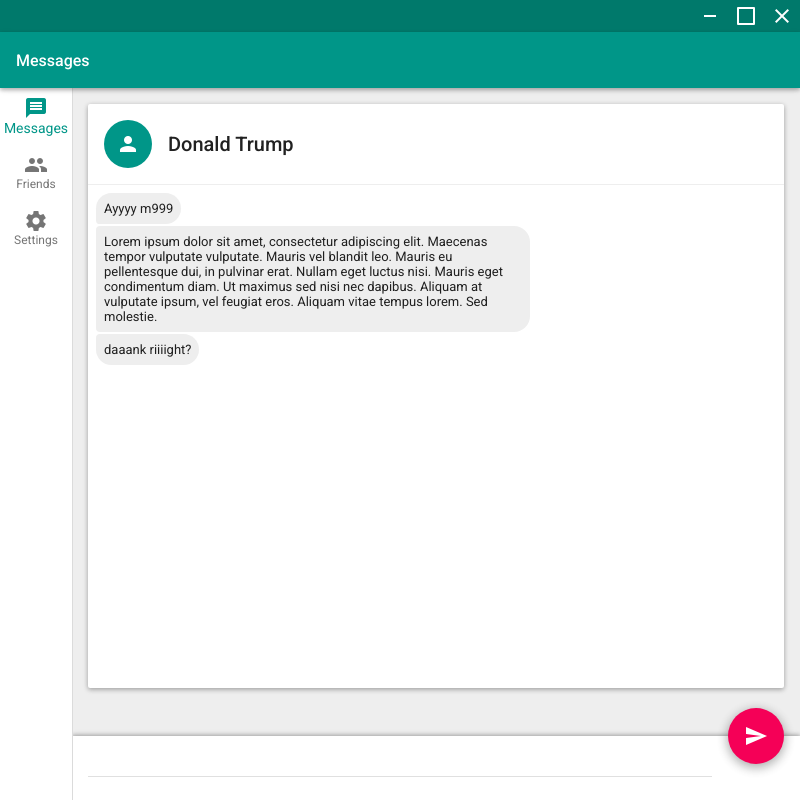
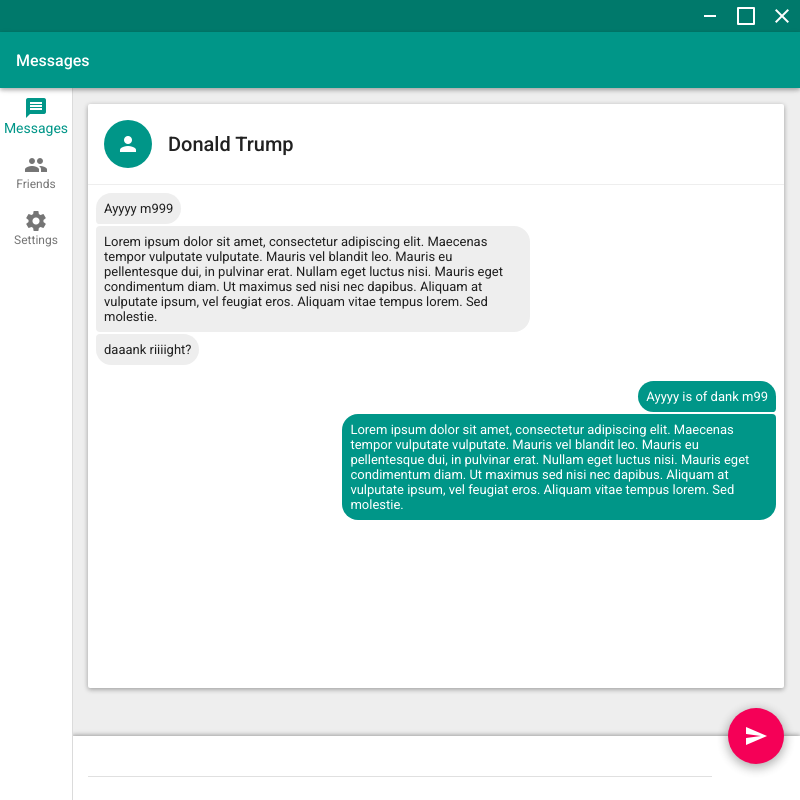
Before and after one commit to AxelMatstoms/aXelMPP, an Electron app: page index.html in a window 800 px wide. Both pictures are taken after a click on the element 436 px from the left and 225 px from the top of the page. Drawn offline with Linux system fonts and the light colour scheme; no server answers.

Commit message:
further worked on chat

```diff
--- a/index.html
+++ b/index.html
@@ -50,7 +50,7 @@
 
     <div class="tab-container">
         <div class="tab" id="tab-messages">
-            <div class="main-content-container">
+            <div class="main-content-container--horizontal">
                 <div class="main-content">
                     <div class="message-latest">
                         <div class="message-latest__avatar">
@@ -122,7 +122,7 @@
             <h1>settings</h1>
         </div>
         <div class="tab" id="tab-chat">
-            <div class="main-content-container main-content-container--fh">
+            <div class="main-content-container--vertical">
                 <div class="main-content">
                     <div class="chat-header">
                         <div class="message-latest__avatar">
@@ -131,7 +131,7 @@
                         <p class="chat-person-name">Donald Trump</p>
                     </div>
                     <div class="conversation-area">
-                        <div class="message-group received">
+                        <div class="message-group received-message">
                             <div class="chat-message md-body1">
                               Ayyyy m999
                             </div>
@@ -140,6 +140,14 @@
                             </div>
                             <div class="chat-message md-body1">
                               daaank riiiight?
+                            </div>
+                        </div>
+                        <div class="message-group sent-message">
+                            <div class="chat-message md-body1">
+                              Ayyyy is of dank m99
+                            </div>
+                            <div class="chat-message md-body1">
+                              Lorem ipsum dolor sit amet, consectetur adipiscing elit. Maecenas tempor vulputate vulputate. Mauris vel blandit leo. Mauris eu pellentesque dui, in pulvinar erat. Nullam eget luctus nisi. Mauris eget condimentum diam. Ut maximus sed nisi nec dapibus. Aliquam at vulputate ipsum, vel feugiat eros. Aliquam vitae tempus lorem. Sed molestie.
                             </div>
                         </div>
                     </div>
--- a/style/style.scss
+++ b/style/style.scss
@@ -150,14 +150,18 @@
     height: 100%;
 }
 
-.main-content-container {
+.main-content-container--horizontal {
+    display: flex;
+    justify-content: center;
+    flex-direction: row;
+}
+
+.main-content-container--vertical {
+    height: 100%;
     display: flex;
     justify-content: space-between;
     flex-direction: column;
-}
-
-.main-content-container--fh {
-    height: 100%;
+    align-items: stretch;
 }
 
 .main-content {
@@ -165,6 +169,7 @@
     display: flex;
     flex-direction: column;
     flex-grow: 1;
+    align-self: center;
     transition: all 0.2s;
 }
 
@@ -230,6 +235,7 @@
 
 .typing-area {
     height: 64px;
+    width: 100%;
     margin-top: 32px;
     background-color: #FFF;
     display: flex;
@@ -250,29 +256,57 @@
     }
 }
 
+.conversation-area {
+    overflow-y: auto;
+    overflow-x: hidden;
+}
+
 .message-group {
-  display: flex;
-  flex-direction: column;
-  align-items: flex-start;
+    display: flex;
+    flex-direction: column;
+    &.received-message {
+      align-items: flex-start;
+        .chat-message {
+            background-color: material-color("grey", "200");
+            &:not(:only-child) {
+                &:not(:first-child) {
+                    border-top-left-radius: 4px;
+                    margin-top: 1px;
+                }
+
+                &:not(:last-child) {
+                    border-bottom-left-radius: 4px;
+                    margin-bottom: 1px;
+                }
+            }
+        }
+    }
+    &.sent-message {
+      align-items: flex-end;
+        .chat-message {
+            background-color: $primary-color;
+            color: #FFF;
+            &:not(:only-child) {
+                &:not(:first-child) {
+                    border-top-right-radius: 4px;
+                    margin-top: 1px;
+                }
+
+                &:not(:last-child) {
+                    border-bottom-right-radius: 4px;
+                    margin-bottom: 1px;
+                }
+            }
+        }
+    }
 }
 
 .chat-message {
-    background-color: material-color("grey", "200");
     padding: 8px;
     max-width: 60%;
     margin: 8px;
     border-radius: 16px;
     display: inline-block;
-    &:not(:only-child) {
-        &:not(:first-child) {
-            border-top-left-radius: 4px;
-            margin-top: 1px;
-        }
-        &:not(:last-child) {
-            border-bottom-left-radius: 4px;
-            margin-bottom: 1px;
-        }
-    }
 }
 @media (min-width: 1024px) {
     .app-bar {
```
Also changed, not shown: style/style.css, 1 other file.
